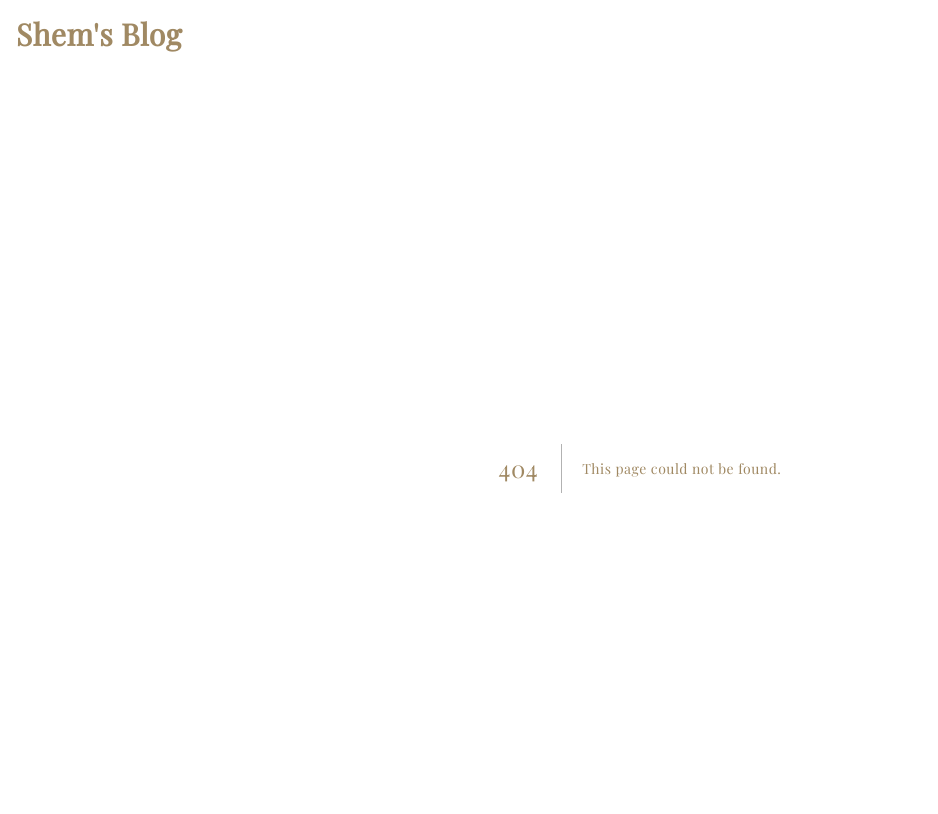
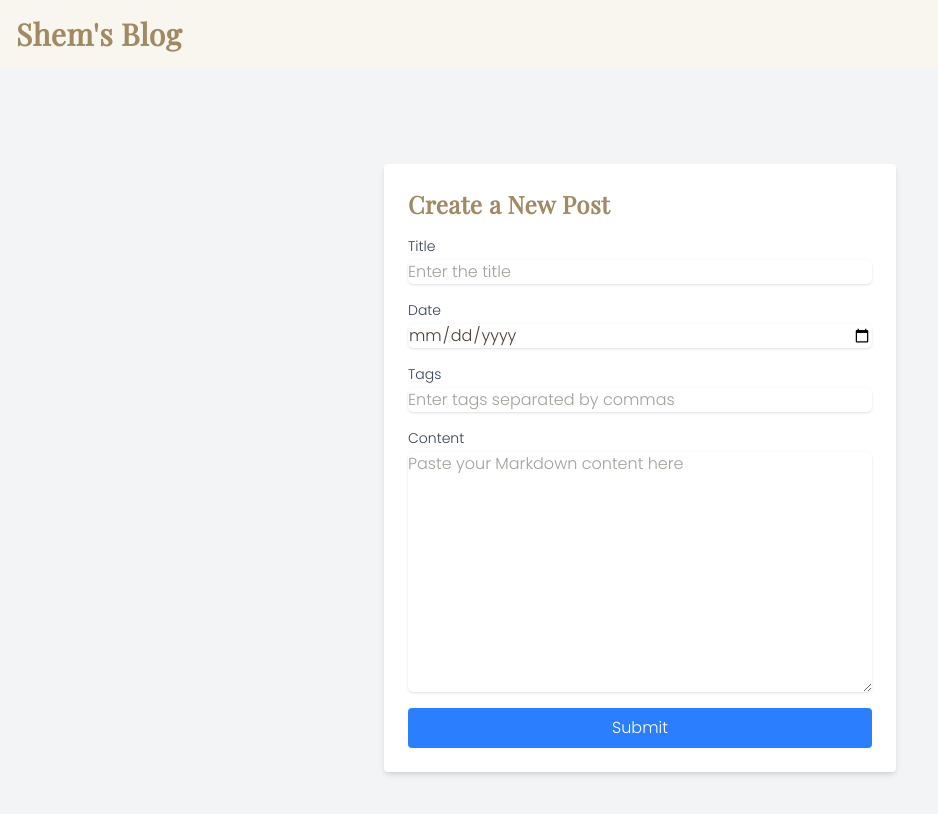
Before and after one commit to You-now-Who/BlogOps, a Next.js app: page /form in a window 1280 px wide. Before the commit this address had no page. Shown: the top 814 px of the page, without its empty margins (0-938 px from the left). Built offline with nearby package versions, Linux system fonts and the light colour scheme; a web font is replaced by a local one.

Commit message:
feat: created test form

```diff
--- /dev/null
+++ b/app/form/page.js
@@ -0,0 +1,63 @@
+import React from 'react';
+
+function Form() {
+  return (
+    <div className="flex items-center justify-center min-h-screen bg-gray-100">
+      <form className="bg-white p-6 rounded shadow-md w-full max-w-lg">
+        <h1 className="text-2xl font-bold mb-4">Create a New Post</h1>
+
+        <div className="mb-4">
+          <label htmlFor="title" className="block text-sm font-medium text-gray-700">Title</label>
+          <input
+            type="text"
+            id="title"
+            name="title"
+            className="mt-1 block w-full border-gray-300 rounded-md shadow-sm focus:ring-blue-500 focus:border-blue-500"
+            placeholder="Enter the title"
+          />
+        </div>
+
+        <div className="mb-4">
+          <label htmlFor="date" className="block text-sm font-medium text-gray-700">Date</label>
+          <input
+            type="date"
+            id="date"
+            name="date"
+            className="mt-1 block w-full border-gray-300 rounded-md shadow-sm focus:ring-blue-500 focus:border-blue-500"
+          />
+        </div>
+
+        <div className="mb-4">
+          <label htmlFor="tags" className="block text-sm font-medium text-gray-700">Tags</label>
+          <input
+            type="text"
+            id="tags"
+            name="tags"
+            className="mt-1 block w-full border-gray-300 rounded-md shadow-sm focus:ring-blue-500 focus:border-blue-500"
+            placeholder="Enter tags separated by commas"
+          />
+        </div>
+
+        <div className="mb-4">
+          <label htmlFor="content" className="block text-sm font-medium text-gray-700">Content</label>
+          <textarea
+            id="content"
+            name="content"
+            rows="10"
+            className="mt-1 block w-full border-gray-300 rounded-md shadow-sm focus:ring-blue-500 focus:border-blue-500"
+            placeholder="Paste your Markdown content here"
+          ></textarea>
+        </div>
+
+        <button
+          type="submit"
+          className="w-full bg-blue-500 text-white py-2 px-4 rounded hover:bg-blue-600"
+        >
+          Submit
+        </button>
+      </form>
+    </div>
+  );
+}
+
+export default Form;
```
